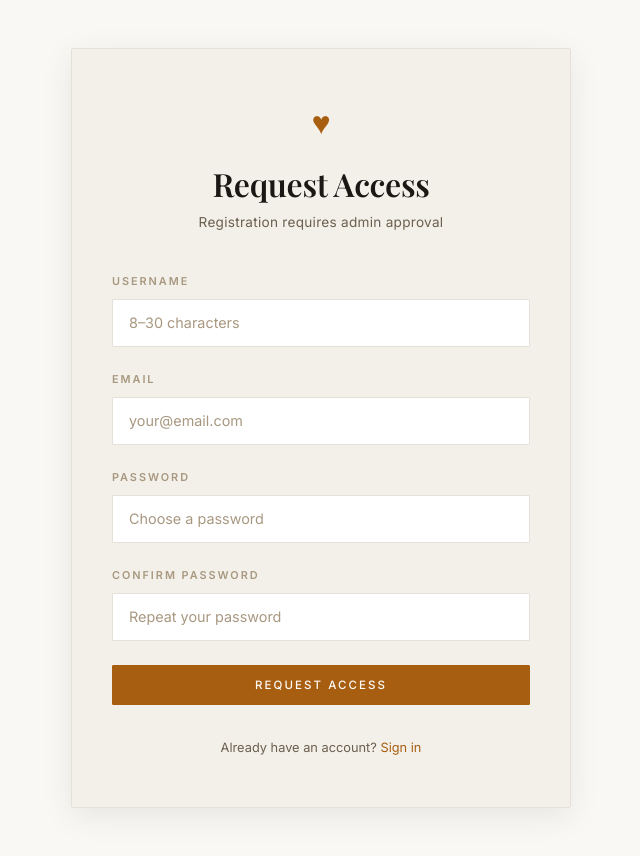
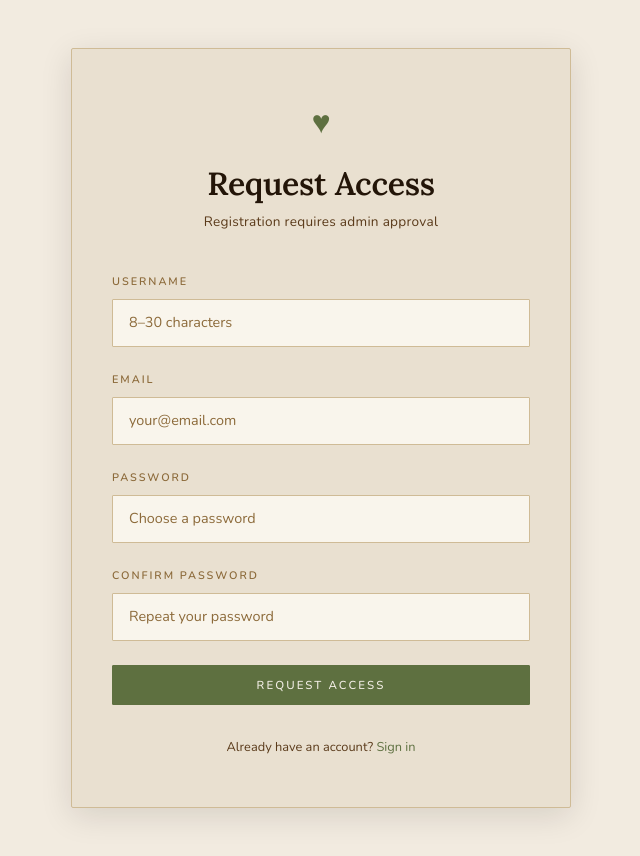
Before and after one commit to theunderempire/foodofthegods.com, a React (Vite) app in the folder web/: page /register in a window 1280 px wide. Shown: the whole page, without its empty margins (319-959 px from the left). Built offline with nearby package versions, Linux system fonts and the light colour scheme; no server answers.

Commit message:
style update and icon change

```diff
--- a/web/index.html
+++ b/web/index.html
@@ -7,7 +7,7 @@
     <title>Food of the Gods</title>
     <link rel="preconnect" href="https://fonts.googleapis.com" />
     <link rel="preconnect" href="https://fonts.gstatic.com" crossorigin />
-    <link href="https://fonts.googleapis.com/css2?family=Playfair+Display:wght@400;600;700&family=Inter:wght@300;400;500;600&display=swap" rel="stylesheet" />
+    <link href="https://fonts.googleapis.com/css2?family=Lora:ital,wght@0,400;0,600;0,700;1,400&family=Nunito:wght@300;400;500;600&display=swap" rel="stylesheet" />
   </head>
   <body>
     <div id="root"></div>
--- a/web/src/components/Layout.tsx
+++ b/web/src/components/Layout.tsx
@@ -14,7 +14,16 @@ export function Layout({ children }: { children: React.ReactNode }) {
     <div className="app-shell">
       <header className="navbar">
         <NavLink to="/recipes" className="navbar-brand">
-          <span className="brand-icon">&#x2665;</span>
+          <svg className="brand-icon" xmlns="http://www.w3.org/2000/svg" viewBox="0 0 32 32" width="22" height="22" aria-hidden="true">
+            <rect x="12" y="18" width="8" height="11" rx="2" fill="#eedfc0"/>
+            <ellipse cx="16" cy="19.5" rx="12.5" ry="3.5" fill="#8b1a10"/>
+            <path d="M3 19 A 13 17 0 0 1 29 19 Z" fill="#cc2b1a"/>
+            <circle cx="11" cy="12" r="2.4" fill="white" opacity="0.92"/>
+            <circle cx="20.5" cy="10.5" r="3" fill="white" opacity="0.92"/>
+            <circle cx="16" cy="17" r="1.7" fill="white" opacity="0.92"/>
+            <circle cx="6.5" cy="17" r="1.6" fill="white" opacity="0.92"/>
+            <circle cx="25" cy="15.5" r="1.8" fill="white" opacity="0.92"/>
+          </svg>
           <span>Food of the Gods</span>
         </NavLink>
         <nav className="navbar-links">
--- a/web/src/index.css
+++ b/web/src/index.css
@@ -1,28 +1,28 @@
 /* ─── Variables ─────────────────────────────────────────────────────────── */
 :root {
-  --bg: #faf8f4;
-  --bg-card: #f3f0ea;
-  --bg-elevated: #ece8e0;
-  --bg-input: #ffffff;
-  --border: #ddd8ce;
-  --border-light: #e6e1d8;
-  --border-focus: #a85e10;
-  --text: #1a1714;
-  --text-muted: #6b5f4e;
-  --text-faint: #a89880;
-  --accent: #a85e10;
-  --accent-hover: #c07018;
-  --accent-soft: rgba(168, 94, 16, 0.08);
-  --success: #3a7a4a;
-  --danger: #b02818;
-  --danger-soft: rgba(176, 40, 24, 0.08);
-  --shadow: 0 8px 32px rgba(0, 0, 0, 0.08);
-  --shadow-sm: 0 2px 8px rgba(0, 0, 0, 0.06);
+  --bg: #f2ebe0;
+  --bg-card: #e9e0d0;
+  --bg-elevated: #dfd4be;
+  --bg-input: #f9f5ec;
+  --border: #c0a87a;
+  --border-light: #cfbb96;
+  --border-focus: #5e7040;
+  --text: #231508;
+  --text-muted: #5a3a1a;
+  --text-faint: #8c6a3a;
+  --accent: #5e7040;
+  --accent-hover: #4a5a30;
+  --accent-soft: rgba(94, 112, 64, 0.1);
+  --success: #3a6828;
+  --danger: #8b2c18;
+  --danger-soft: rgba(139, 44, 24, 0.08);
+  --shadow: 0 8px 32px rgba(28, 14, 4, 0.12);
+  --shadow-sm: 0 2px 8px rgba(28, 14, 4, 0.08);
   --radius: 1px;
   --radius-sm: 1px;
   --radius-lg: 2px;
-  --font-serif: "Playfair Display", Georgia, serif;
-  --font-sans: "Inter", system-ui, sans-serif;
+  --font-serif: "Lora", Georgia, serif;
+  --font-sans: "Nunito", system-ui, sans-serif;
   --transition: 0.2s ease;
   --track-wide: 0.12em;
   --track-wider: 0.18em;
@@ -130,7 +130,7 @@ h3 {
 }
 .brand-icon {
   color: var(--accent);
-  font-size: 0.9rem;
+  flex-shrink: 0;
 }
 
 .navbar-links {
@@ -208,7 +208,7 @@ h3 {
 
 .btn-primary {
   background: var(--accent);
-  color: #fefcf8;
+  color: #f5f0e8;
   border: 1px solid var(--accent);
 }
 .btn-primary:hover:not(:disabled) {
@@ -228,12 +228,12 @@ h3 {
 
 .btn-danger {
   background: var(--danger);
-  color: #fefcf8;
+  color: #f5f0e8;
   border: 1px solid var(--danger);
 }
 .btn-danger:hover:not(:disabled) {
-  background: #922818;
-  border-color: #922818;
+  background: #701f10;
+  border-color: #701f10;
 }
 
 .btn-danger-text {
@@ -958,7 +958,7 @@ textarea.input {
 }
 
 .fab:hover {
-  background: var(--accent-dark, #8a4d0c);
+  background: var(--accent-hover);
   transform: scale(1.07);
 }
 
@@ -981,7 +981,7 @@ textarea.input {
 .dialog-overlay {
   position: fixed;
   inset: 0;
-  background: rgba(20, 16, 10, 0.5);
+  background: rgba(20, 10, 4, 0.5);
   display: flex;
   align-items: center;
   justify-content: center;
```
Also changed, not shown: web/public/favicon.svg (added).
